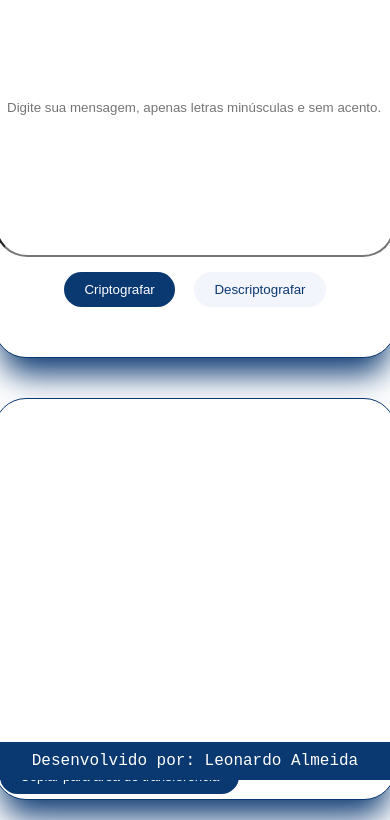
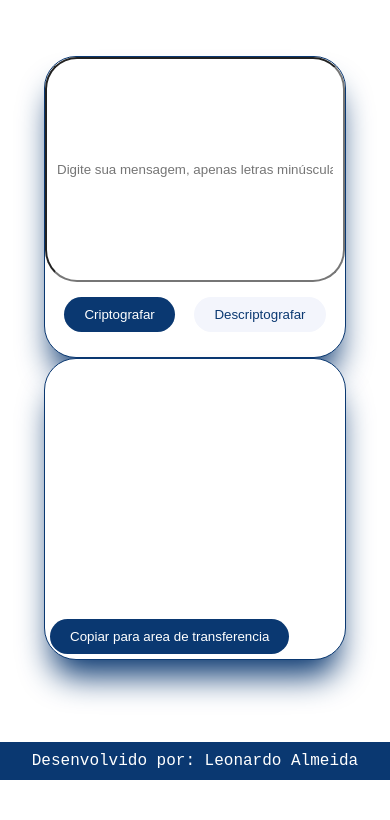
Before and after one commit to AlmeidaLeo7b/Decodificador-de-Texto---Alura-Challenges-Oracle-ONE, a plain HTML site: page index.html in a window 390 px wide. Shown: the part 64-884 px from the top of the page. After the commit the page ends 844 px from the top, so only its background shows below. Drawn offline with Linux system fonts and the light colour scheme; a web font is replaced by a local one.

Commit message:
Add files via upload

```diff
--- a/style/style.css
+++ b/style/style.css
@@ -30,6 +30,7 @@ img {
     left: 40px;
 }
 
+
 #container {
     display: flex;
     justify-content: center;
@@ -47,9 +48,6 @@ img {
     border: 1px solid var(--color-darkblue);
     box-shadow: 0px 24px 32px -8px var(--color-darkblue);
     font-family: var(--font-Chivo);
-
-
-    /* Espaço entre as divs */
 }
 
 .content {
@@ -118,4 +116,24 @@ footer {
         top: 0;
         left: 0;
     }
+
+    .box {
+        position: relative;
+        width: 300px;
+        height: 300px;
+        margin: 0 20px;
+
+        background-color: var(--color-white);
+        border-radius: 32px;
+        border: 1px solid var(--color-darkblue);
+        box-shadow: 0px 24px 32px -8px var(--color-darkblue);
+        font-family: var(--font-Chivo);
+    }
+
+    img {
+        position: absolute;
+
+    }
+
+
   }
```
